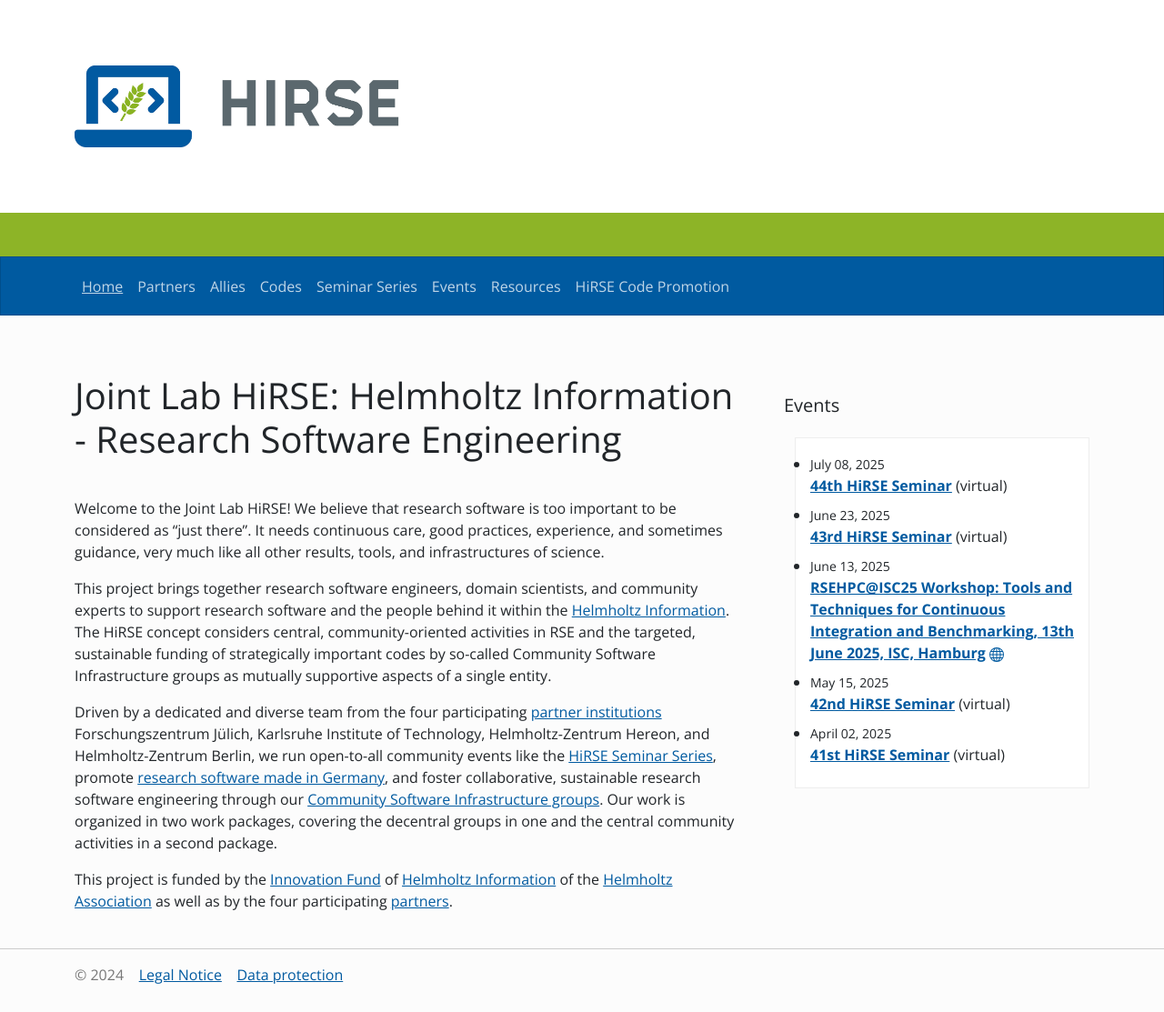
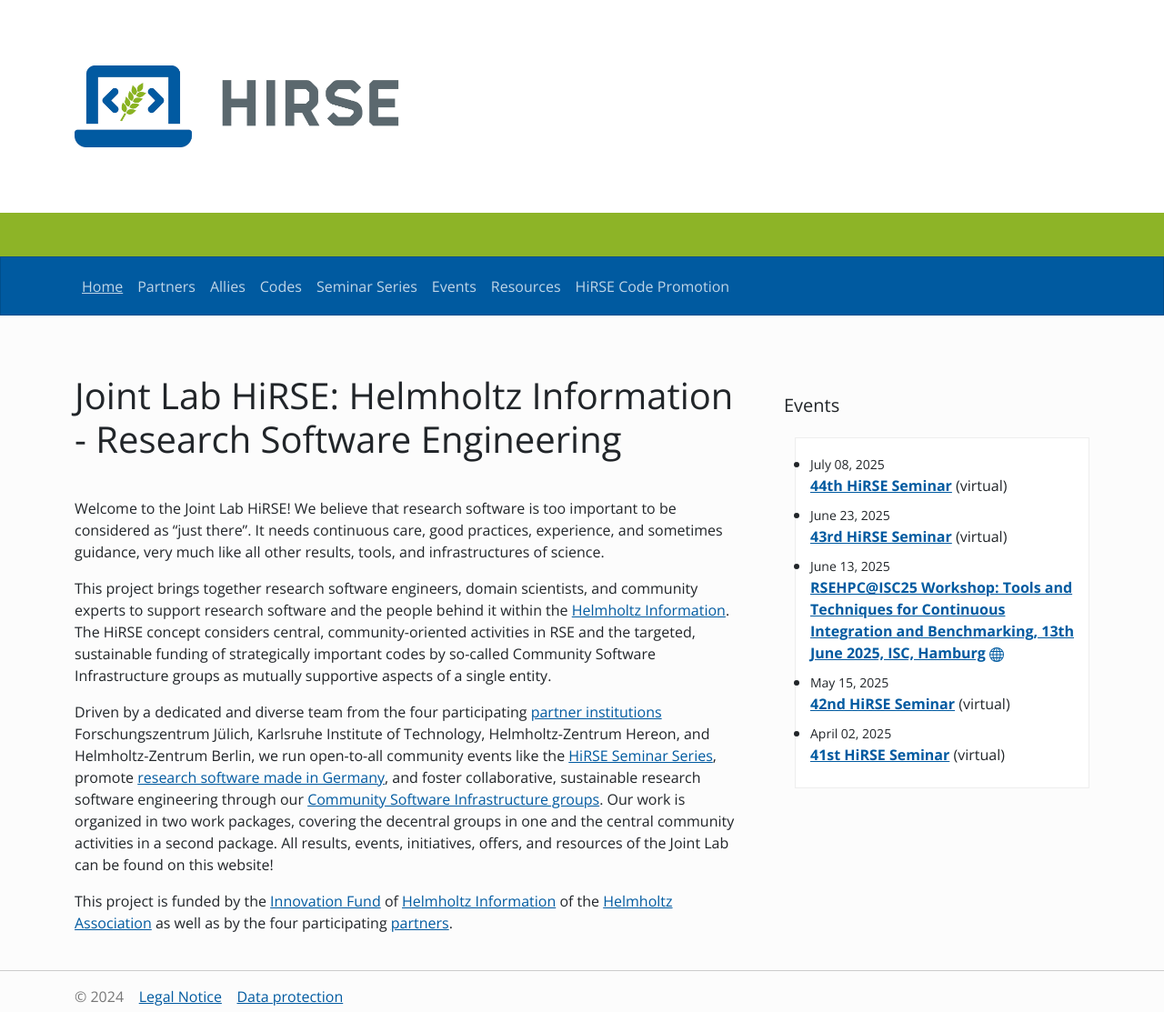
Before and after one commit to Helmholtz-HiRSE/helmholtz-hirse.github.io, a Jekyll site: the page built from index.md, in a window 1280 px wide. Shown: the whole page at 91% size. Built offline with Jekyll 4.4.1, drawn with Linux system fonts in a browser that asks for light colours; nearby versions of some CDN libraries; before the commit the page ends 1089 px from its top, so only the background shows below that.

Commit message:
Update index.md

```diff
--- a/index.md
+++ b/index.md
@@ -8,6 +8,6 @@
 
 This project brings together research software engineers, domain scientists, and community experts to support research software and the people behind it within the [Helmholtz Information](https://www.helmholtz.de/en/research/research-fields/information/). The HiRSE concept considers central, community-oriented activities in RSE and the targeted, sustainable funding of strategically important codes by so-called Community Software Infrastructure groups as mutually supportive aspects of a single entity.
 
-Driven by a dedicated and diverse team from the four participating [partner institutions](partners.html#hirse-partners) Forschungszentrum Jülich, Karlsruhe Institute of Technology, Helmholtz-Zentrum Hereon, and Helmholtz-Zentrum Berlin, we run open-to-all community events like the [HiRSE Seminar Series](series.html), promote [research software made in Germany](promo.html), and foster collaborative, sustainable research software engineering through our [Community Software Infrastructure groups](codes.html). Our work is organized in two work packages, covering the decentral groups in one and the central community activities in a second package.
+Driven by a dedicated and diverse team from the four participating [partner institutions](partners.html#hirse-partners) Forschungszentrum Jülich, Karlsruhe Institute of Technology, Helmholtz-Zentrum Hereon, and Helmholtz-Zentrum Berlin, we run open-to-all community events like the [HiRSE Seminar Series](series.html), promote [research software made in Germany](promo.html), and foster collaborative, sustainable research software engineering through our [Community Software Infrastructure groups](codes.html). Our work is organized in two work packages, covering the decentral groups in one and the central community activities in a second package. All results, events, initiatives, offers, and resources of the Joint Lab can be found on this website!
 
 This project is funded by the [Innovation Fund](https://www.helmholtz.de/en/transfer/helmholtz-association-transfer-instruments/innovation-fund-of-the-helmholtz-centers/) of [Helmholtz Information](https://www.helmholtz.de/en/research/research-fields/information/) of the [Helmholtz Association](https://www.helmholtz.de/en/) as well as by the four participating [partners](partners.html#hirse-partners).
```
